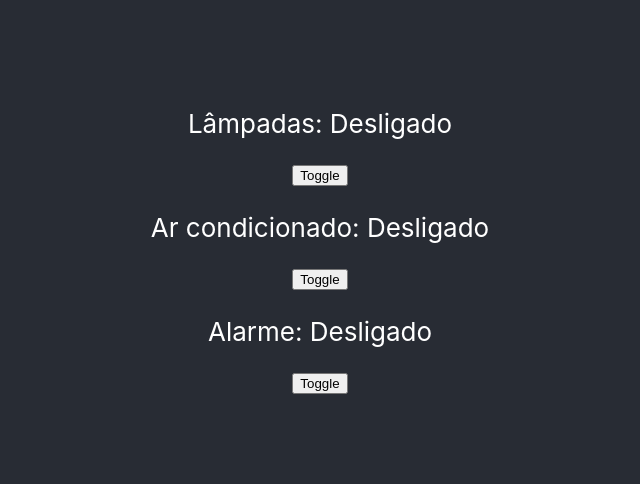
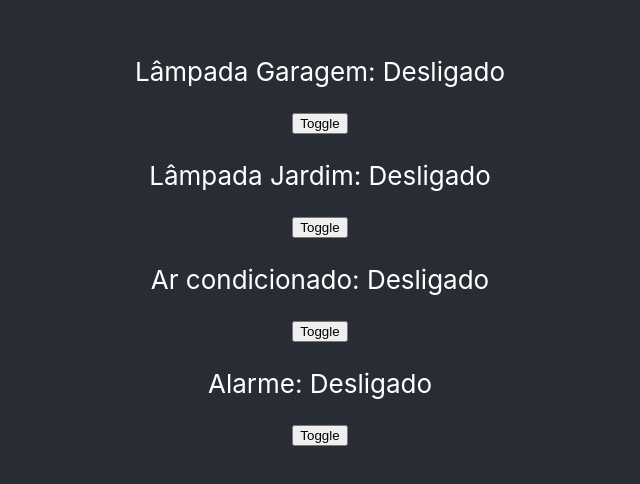
Before and after one commit to Juliapp/automacaoresidencialMQTT, a React (Create React App) app: page / in a window 1280 px wide. Shown: the part 162-646 px from the top of the page, without its empty margins (320-960 px from the left). Built offline with nearby package versions, Linux system fonts and the light colour scheme.

Commit message:
add lampada jardim e garagem

```diff
--- a/src/App.tsx
+++ b/src/App.tsx
@@ -3,7 +3,8 @@ import React, { useState } from 'react';
 import './App.css';
 
 function App() {
-  const [lampada, setlampada] = useState(false);
+  const [lampadaJardim, setlampadaJardim] = useState(false);
+  const [lampadaGaragem, setlampadaGaragem] = useState(false);
   const [ar, setar] = useState(false);
   const [alarme, setalarme] = useState(false);
 
@@ -14,9 +15,13 @@ function App() {
   return (
     <div className="App">
       <header className="App-header">
-        {/* <img src={logo} className="App-logo" alt="logo" /> */}
-        <p>Lâmpadas: {toggleConvert(lampada)}</p>
-        <button onClick={() => setlampada(!lampada)}>Toggle</button>
+        <p>Lâmpada Garagem: {toggleConvert(lampadaGaragem)}</p>
+        <button onClick={() => setlampadaGaragem(!lampadaGaragem)}>
+          Toggle
+        </button>
+
+        <p>Lâmpada Jardim: {toggleConvert(lampadaJardim)}</p>
+        <button onClick={() => setlampadaJardim(!lampadaJardim)}>Toggle</button>
 
         <p>Ar condicionado: {toggleConvert(ar)}</p>
         <button onClick={() => setar(!ar)}>Toggle</button>
```
